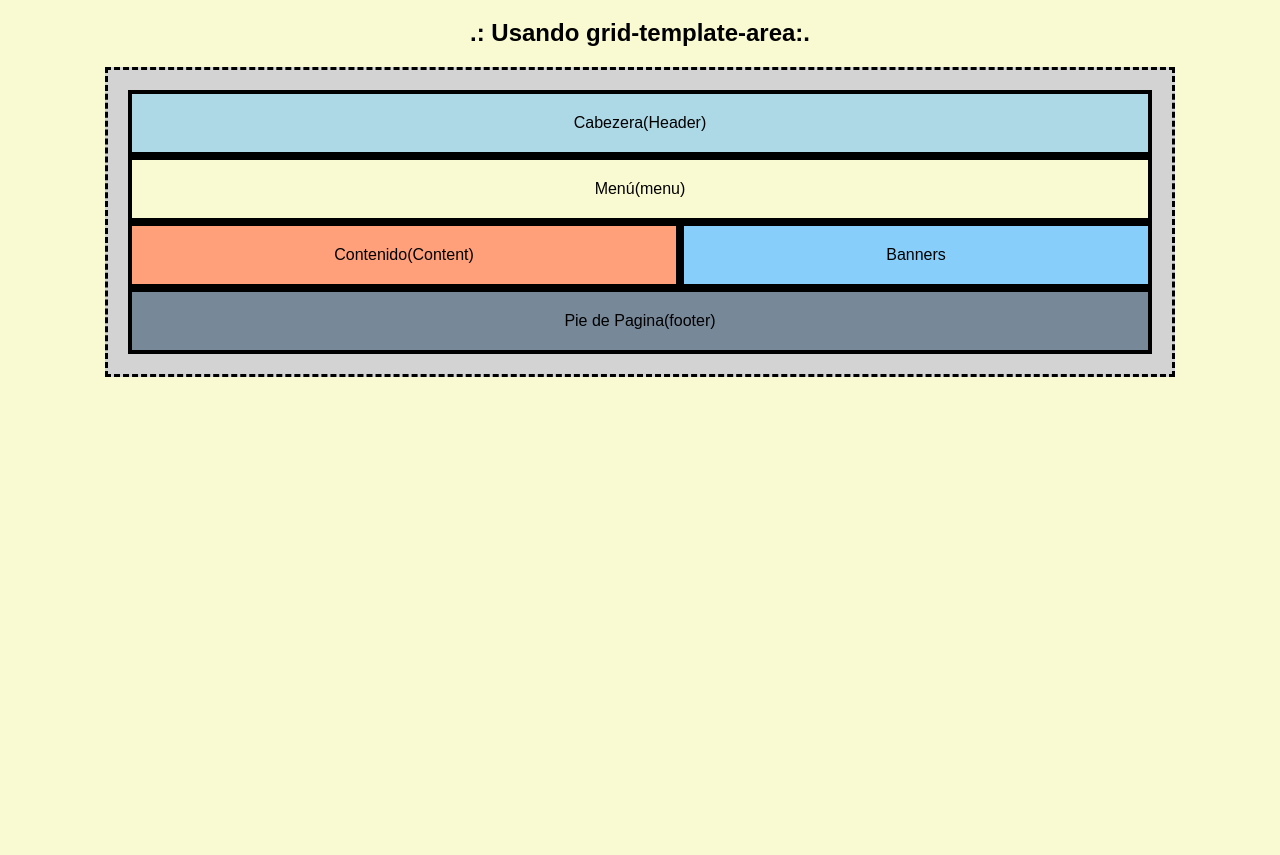
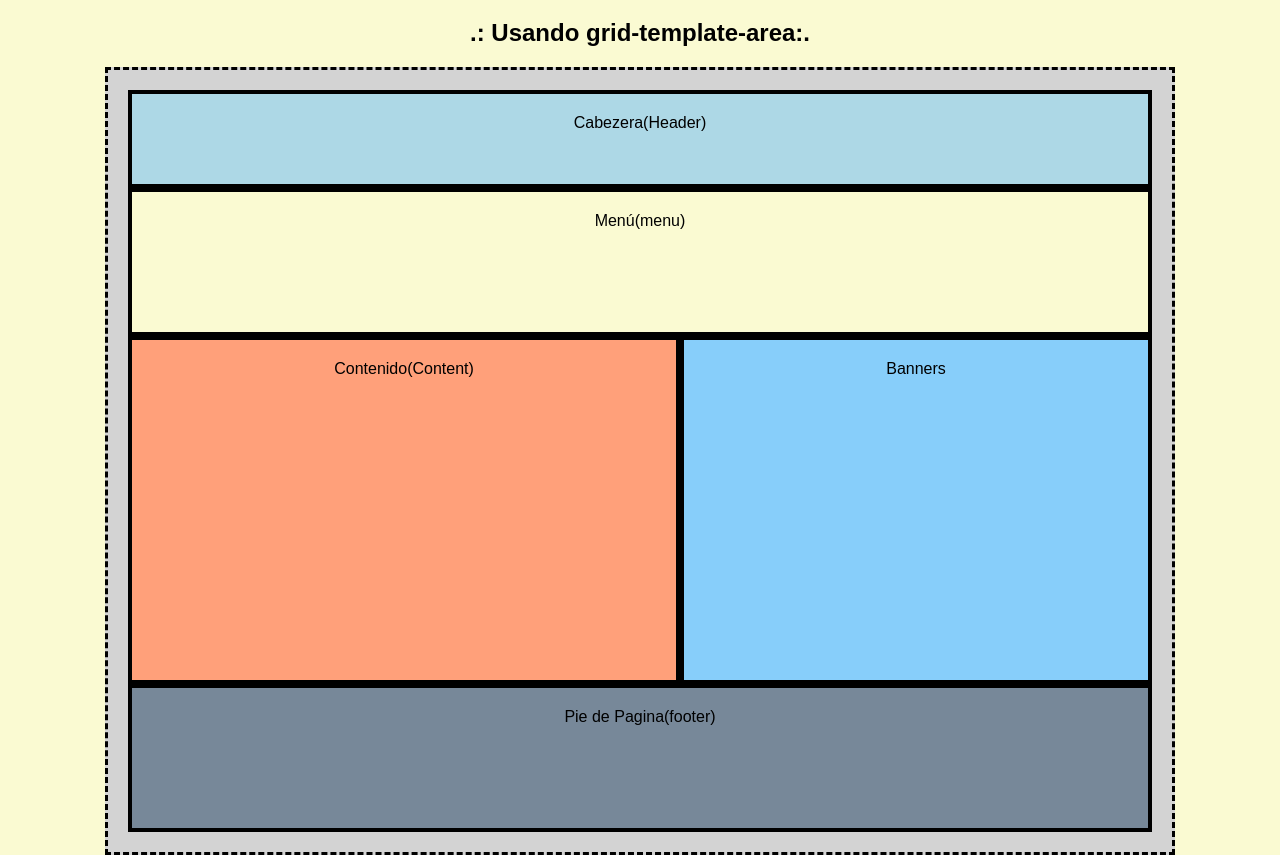
Before and after one commit to Davidjimenez05/LM2324, a plain HTML site: page Tema2/Flexbox-Grid/ej3.html in a window 1280 px wide. Shown: the part 61-916 px from the top of the page. Before the commit the page ends 800 px from the top, so only its background shows below. Drawn offline with Linux system fonts and the light colour scheme.

Commit message:
subidooooooooo

```diff
--- a/Practica_Examen/css/sitioweb.css
+++ b/Practica_Examen/css/sitioweb.css
@@ -25,20 +25,25 @@ body{
 #item1{
     background-color: lightblue;
     grid-area: header;
+    height: 50px;
 }
 #item2{
     background-color: lightgoldenrodyellow;
     grid-area: menus;
+    height: 100px;
 }
 #item3{
     background-color: lightsalmon;
     grid-area: contenido;
+    height: 300px;
 }
 #item4{
     background-color: lightskyblue;
     grid-area: banner;
+    height: 300px;
 }
 #item5{
     background-color: lightslategrey;
     grid-area: footer;
+    height: 100px;
 }
--- a/Tema2/css/ejj2.css
+++ b/Tema2/css/ejj2.css
@@ -10,9 +10,10 @@ body{
     display: grid;
     grid-template-columns: auto auto auto;
     background-color: greenyellow;
-    padding: 20px 20px 20px 20px;
-    margin: 0 auto;
+    padding: 20px;
+    margin: 0% auto;
     line-height: 150px;
+    border: 1px solid black;
 }
 .grid-item {
     background-color: rgba(255, 255, 255, 0.8);
```
